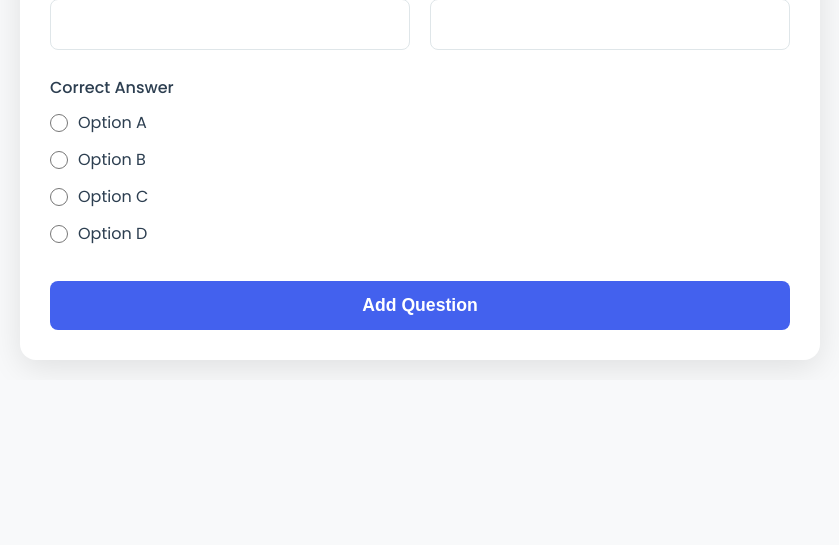
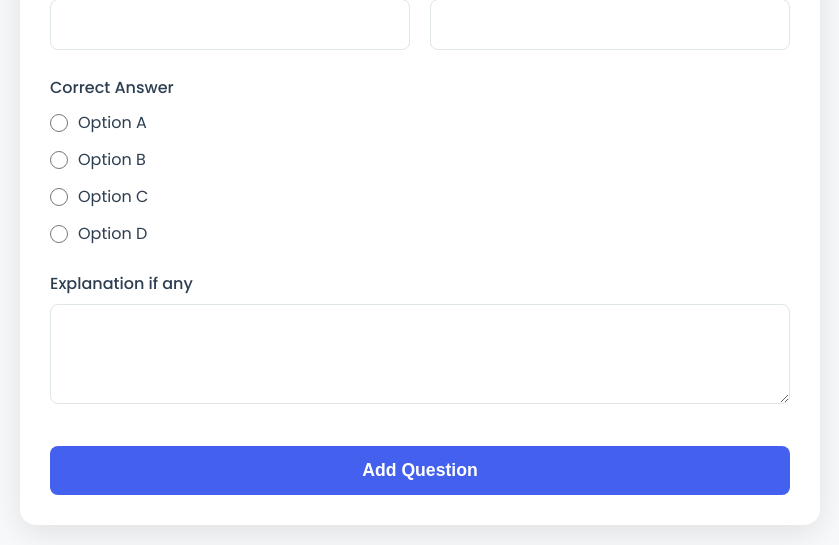
Before and after one commit to kotturi-koushil/AquisiaTeach, a Flask app: page /add-question-sample in a window 1280 px wide. Shown: the part 699-1244 px from the top of the page, without its empty margins (220-1059 px from the left). Before the commit the page ends 1067 px from the top, so only its background shows below. Run offline with Flask 3, Linux system fonts and the light colour scheme.

Commit message:
Update sample_test.html

```diff
--- a/templates/sample_test.html
+++ b/templates/sample_test.html
@@ -290,6 +290,12 @@
                 </div>
                 <div id="correct-option-error" class="error-message">Please select the correct answer</div>
             </div>
+            <div class="form-group">
+                <label for="question_text" class="form-label">Explanation if any</label>
+                <textarea id="question_text" name="Explanation" class="form-control" required></textarea>
+                <div id="question-error" class="error-message">Please enter the Explanation</div>
+            </div>
+
 
             <button type="submit" class="submit-btn">Add Question</button>
         </form>
```
